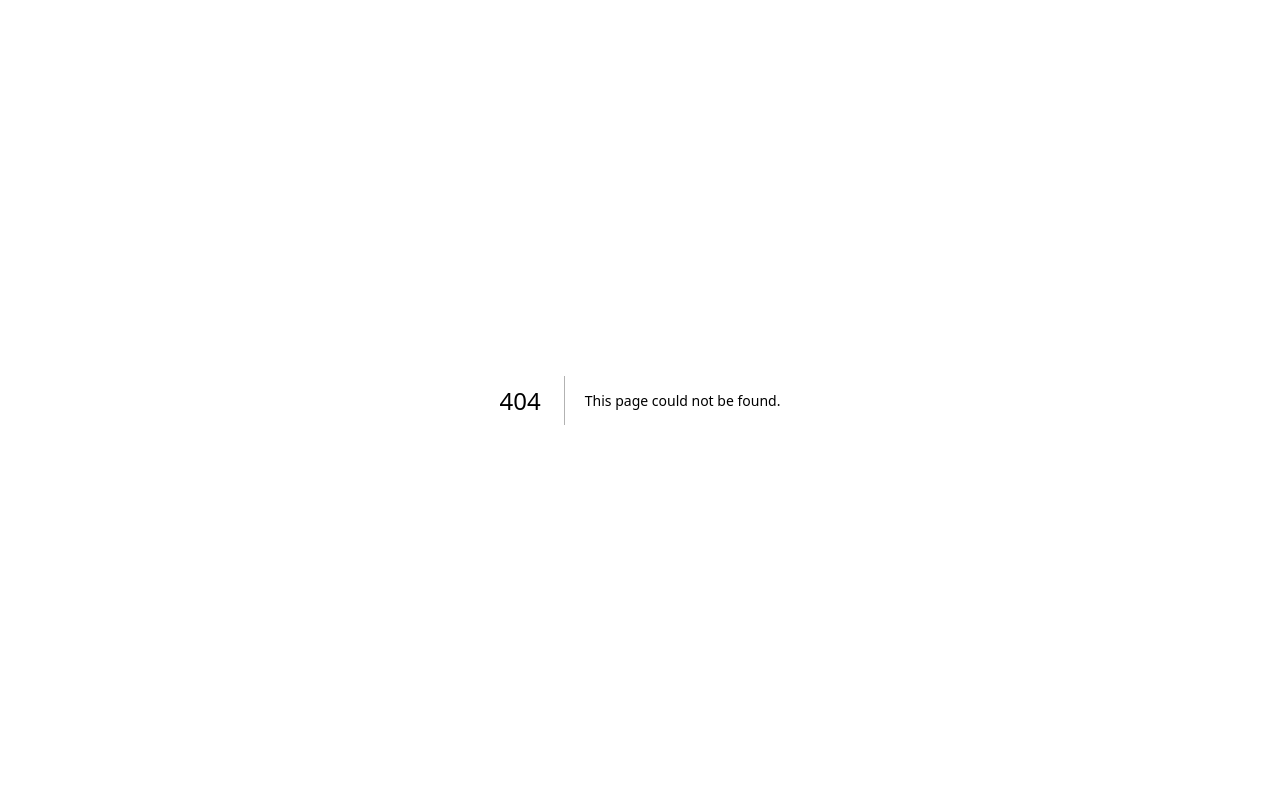
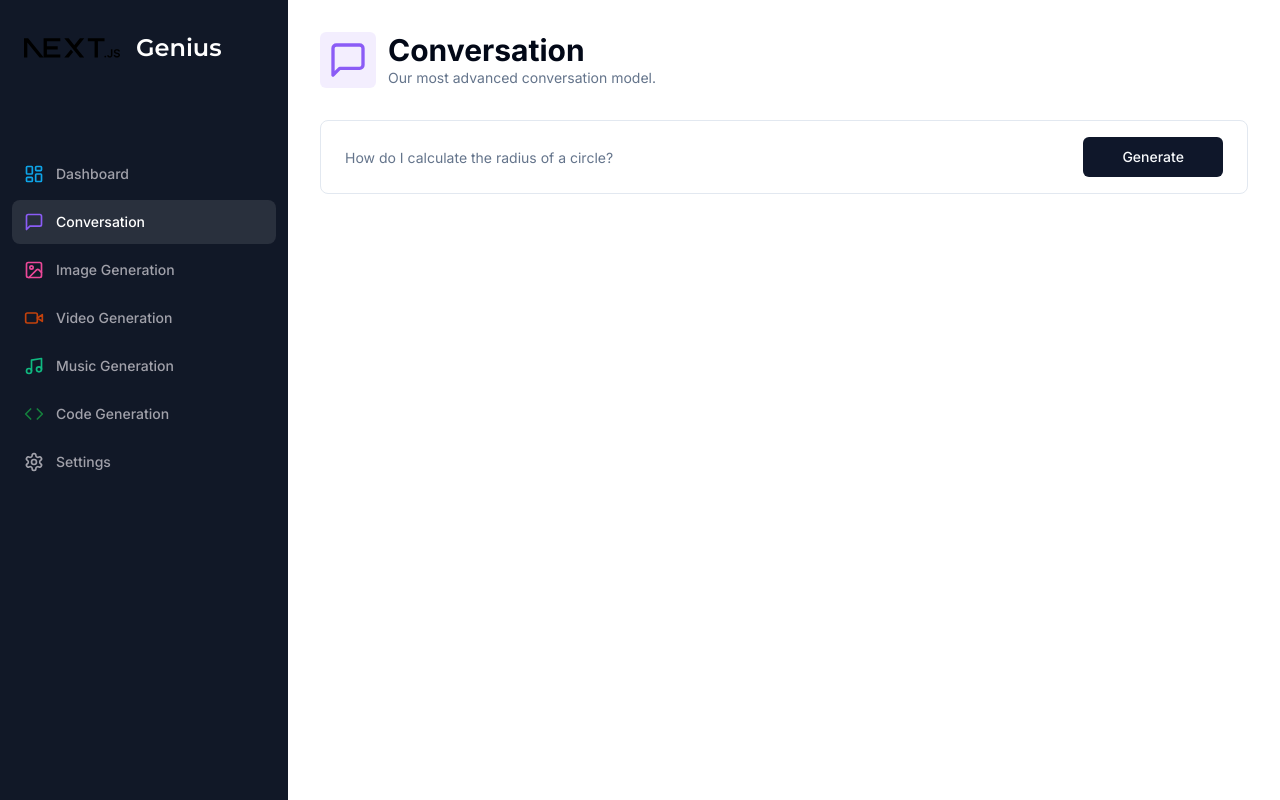
Before and after one commit to BouakkazLotfiG/genius, a Next.js app: page /conversation in a window 1280 px wide. Before the commit this address had no page. Built offline with nearby package versions, Linux system fonts and the light colour scheme.

Commit message:
Added message form in Conversation '

```diff
--- /dev/null
+++ b/app/(dashboard)/(routes)/conversation/constants.ts
@@ -0,0 +1,7 @@
+import * as z from 'zod';
+
+export const formSchema = z.object({
+  prompt: z.string().min(1, {
+    message: 'Prompt is required.',
+  }),
+});
--- /dev/null
+++ b/app/(dashboard)/(routes)/conversation/page.tsx
@@ -0,0 +1,83 @@
+'use client';
+
+import * as z from 'zod';
+import { Heading } from '@/components/Heading';
+import React from 'react';
+import { MessageSquare } from 'lucide-react';
+import { Form, FormControl, FormField, FormItem } from '@/components/ui/form';
+import { useForm } from 'react-hook-form';
+import { formSchema } from './constants';
+import { zodResolver } from '@hookform/resolvers/zod';
+import { Button } from '@/components/ui/button';
+import { Input } from '@/components/ui/input';
+
+const ConversationPage = () => {
+  const form = useForm<z.infer<typeof formSchema>>({
+    resolver: zodResolver(formSchema),
+    defaultValues: {
+      prompt: '',
+    },
+  });
+  const isLoading = form.formState.isSubmitting;
+  const onSubmit = async (values: z.infer<typeof formSchema>) => {
+    console.log(values);
+  };
+  return (
+    <div>
+      <Heading
+        title='Conversation'
+        description='Our most advanced conversation model.'
+        icon={MessageSquare}
+        iconColor='text-violet-500'
+        bgColor='bg-violet-500/10'
+      />
+      <div className='px-4 lg:px-8'>
+        <div>
+          <Form {...form}>
+            <form
+              onSubmit={form.handleSubmit(onSubmit)}
+              className='
+                rounded-lg
+                border
+                w-full
+                p-4
+                px-3
+                md:px-6
+                focus-within:shadow-sm
+                grid
+                grid-cols-12
+                gap-2
+              '
+            >
+              <FormField
+                name='prompt'
+                render={({ field }) => (
+                  <FormItem className='col-span-12 lg:col-span-10'>
+                    <FormControl className='m-0 p-0'>
+                      <Input
+                        className='border-0 outline-none focus-visible:ring-0 focus-visible:ring-transparent'
+                        disabled={isLoading}
+                        placeholder='How do I calculate the radius of a circle?'
+                        {...field}
+                      />
+                    </FormControl>
+                  </FormItem>
+                )}
+              />
+              <Button
+                className='col-span-12 lg:col-span-2 w-full'
+                type='submit'
+                disabled={isLoading}
+                size='icon'
+              >
+                Generate
+              </Button>
+            </form>
+          </Form>
+        </div>
+      </div>
+    </div>
+  );
+};
+
+export default ConversationPage;
--- /dev/null
+++ b/components/Heading.tsx
@@ -0,0 +1,33 @@
+import { Icon } from 'lucide-react';
+
+import { cn } from '@/lib/utils';
+
+interface HeadingProps {
+  title: string;
+  description: string;
+  icon: Icon;
+  iconColor?: string;
+  bgColor?: string;
+}
+
+export const Heading = ({
+  title,
+  description,
+  icon: Icon,
+  iconColor,
+  bgColor,
+}: HeadingProps) => {
+  return (
+    <>
+      <div className='px-4 lg:px-8 flex items-center gap-x-3 mb-8'>
+        <div className={cn('p-2 w-fit rounded-md', bgColor)}>
+          <Icon className={cn('w-10 h-10', iconColor)} />
+        </div>
+        <div>
+          <h2 className='text-3xl font-bold'>{title}</h2>
+          <p className='text-sm text-muted-foreground'>{description}</p>
+        </div>
+      </div>
+    </>
+  );
+};
--- /dev/null
+++ b/components/ui/form.tsx
@@ -0,0 +1,176 @@
+import * as React from "react"
+import * as LabelPrimitive from "@radix-ui/react-label"
+import { Slot } from "@radix-ui/react-slot"
+import {
+  Controller,
+  ControllerProps,
+  FieldPath,
+  FieldValues,
+  FormProvider,
+  useFormContext,
+} from "react-hook-form"
+
+import { cn } from "@/lib/utils"
+import { Label } from "@/components/ui/label"
+
+const Form = FormProvider
+
+type FormFieldContextValue<
+  TFieldValues extends FieldValues = FieldValues,
+  TName extends FieldPath<TFieldValues> = FieldPath<TFieldValues>
+> = {
+  name: TName
+}
+
+const FormFieldContext = React.createContext<FormFieldContextValue>(
+  {} as FormFieldContextValue
+)
+
+const FormField = <
+  TFieldValues extends FieldValues = FieldValues,
+  TName extends FieldPath<TFieldValues> = FieldPath<TFieldValues>
+>({
+  ...props
+}: ControllerProps<TFieldValues, TName>) => {
+  return (
+    <FormFieldContext.Provider value={{ name: props.name }}>
+      <Controller {...props} />
+    </FormFieldContext.Provider>
+  )
+}
+
+const useFormField = () => {
+  const fieldContext = React.useContext(FormFieldContext)
+  const itemContext = React.useContext(FormItemContext)
+  const { getFieldState, formState } = useFormContext()
+
+  const fieldState = getFieldState(fieldContext.name, formState)
+
+  if (!fieldContext) {
+    throw new Error("useFormField should be used within <FormField>")
+  }
+
+  const { id } = itemContext
+
+  return {
+    id,
+    name: fieldContext.name,
+    formItemId: `${id}-form-item`,
+    formDescriptionId: `${id}-form-item-description`,
+    formMessageId: `${id}-form-item-message`,
+    ...fieldState,
+  }
+}
+
+type FormItemContextValue = {
+  id: string
+}
+
+const FormItemContext = React.createContext<FormItemContextValue>(
+  {} as FormItemContextValue
+)
+
+const FormItem = React.forwardRef<
+  HTMLDivElement,
+  React.HTMLAttributes<HTMLDivElement>
+>(({ className, ...props }, ref) => {
+  const id = React.useId()
+
+  return (
+    <FormItemContext.Provider value={{ id }}>
+      <div ref={ref} className={cn("space-y-2", className)} {...props} />
+    </FormItemContext.Provider>
+  )
+})
+FormItem.displayName = "FormItem"
+
+const FormLabel = React.forwardRef<
+  React.ElementRef<typeof LabelPrimitive.Root>,
+  React.ComponentPropsWithoutRef<typeof LabelPrimitive.Root>
+>(({ className, ...props }, ref) => {
+  const { error, formItemId } = useFormField()
+
+  return (
+    <Label
+      ref={ref}
+      className={cn(error && "text-destructive", className)}
+      htmlFor={formItemId}
+      {...props}
+    />
+  )
+})
+FormLabel.displayName = "FormLabel"
+
+const FormControl = React.forwardRef<
+  React.ElementRef<typeof Slot>,
+  React.ComponentPropsWithoutRef<typeof Slot>
+>(({ ...props }, ref) => {
+  const { error, formItemId, formDescriptionId, formMessageId } = useFormField()
+
+  return (
+    <Slot
+      ref={ref}
+      id={formItemId}
+      aria-describedby={
+        !error
+          ? `${formDescriptionId}`
+          : `${formDescriptionId} ${formMessageId}`
+      }
+      aria-invalid={!!error}
+      {...props}
+    />
+  )
+})
+FormControl.displayName = "FormControl"
+
+const FormDescription = React.forwardRef<
+  HTMLParagraphElement,
+  React.HTMLAttributes<HTMLParagraphElement>
+>(({ className, ...props }, ref) => {
+  const { formDescriptionId } = useFormField()
+
+  return (
+    <p
+      ref={ref}
+      id={formDescriptionId}
+      className={cn("text-sm text-muted-foreground", className)}
+      {...props}
+    />
+  )
+})
+FormDescription.displayName = "FormDescription"
+
+const FormMessage = React.forwardRef<
+  HTMLParagraphElement,
+  React.HTMLAttributes<HTMLParagraphElement>
+>(({ className, children, ...props }, ref) => {
+  const { error, formMessageId } = useFormField()
+  const body = error ? String(error?.message) : children
+
+  if (!body) {
+    return null
+  }
+
+  return (
+    <p
+      ref={ref}
+      id={formMessageId}
+      className={cn("text-sm font-medium text-destructive", className)}
+      {...props}
+    >
+      {body}
+    </p>
+  )
+})
+FormMessage.displayName = "FormMessage"
+
+export {
+  useFormField,
+  Form,
+  FormItem,
+  FormLabel,
+  FormControl,
+  FormDescription,
+  FormMessage,
+  FormField,
+}
--- /dev/null
+++ b/components/ui/input.tsx
@@ -0,0 +1,25 @@
+import * as React from "react"
+
+import { cn } from "@/lib/utils"
+
+export interface InputProps
+  extends React.InputHTMLAttributes<HTMLInputElement> {}
+
+const Input = React.forwardRef<HTMLInputElement, InputProps>(
+  ({ className, type, ...props }, ref) => {
+    return (
+      <input
+        type={type}
+        className={cn(
+          "flex h-10 w-full rounded-md border border-input bg-background px-3 py-2 text-sm ring-offset-background file:border-0 file:bg-transparent file:text-sm file:font-medium placeholder:text-muted-foreground focus-visible:outline-none focus-visible:ring-2 focus-visible:ring-ring focus-visible:ring-offset-2 disabled:cursor-not-allowed disabled:opacity-50",
+          className
+        )}
+        ref={ref}
+        {...props}
+      />
+    )
+  }
+)
+Input.displayName = "Input"
+
+export { Input }
--- /dev/null
+++ b/components/ui/label.tsx
@@ -0,0 +1,26 @@
+"use client"
+
+import * as React from "react"
+import * as LabelPrimitive from "@radix-ui/react-label"
+import { cva, type VariantProps } from "class-variance-authority"
+
+import { cn } from "@/lib/utils"
+
+const labelVariants = cva(
+  "text-sm font-medium leading-none peer-disabled:cursor-not-allowed peer-disabled:opacity-70"
+)
+
+const Label = React.forwardRef<
+  React.ElementRef<typeof LabelPrimitive.Root>,
+  React.ComponentPropsWithoutRef<typeof LabelPrimitive.Root> &
+    VariantProps<typeof labelVariants>
+>(({ className, ...props }, ref) => (
+  <LabelPrimitive.Root
+    ref={ref}
+    className={cn(labelVariants(), className)}
+    {...props}
+  />
+))
+Label.displayName = LabelPrimitive.Root.displayName
+
+export { Label }
--- a/package.json
+++ b/package.json
@@ -10,7 +10,9 @@
   },
   "dependencies": {
     "@clerk/nextjs": "^4.23.1",
+    "@hookform/resolvers": "^3.1.1",
     "@radix-ui/react-dialog": "^1.0.4",
+    "@radix-ui/react-label": "^2.0.2",
     "@radix-ui/react-slot": "^1.0.2",
     "@types/node": "20.4.5",
     "@types/react": "18.2.18",
@@ -25,9 +27,11 @@
     "postcss": "8.4.27",
     "react": "18.2.0",
     "react-dom": "18.2.0",
+    "react-hook-form": "^7.45.2",
     "tailwind-merge": "^1.14.0",
     "tailwindcss": "3.3.3",
     "tailwindcss-animate": "^1.0.6",
-    "typescript": "5.1.6"
+    "typescript": "5.1.6",
+    "zod": "^3.21.4"
   }
 }
```
Also changed, not shown: 1 other file (tests, documents, lock files or other folders).
